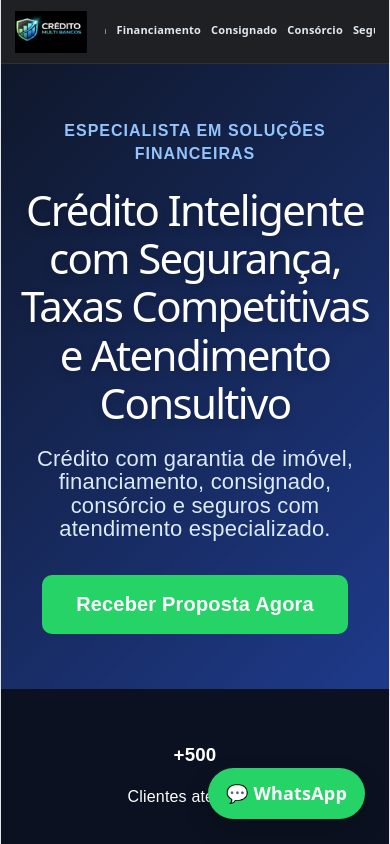
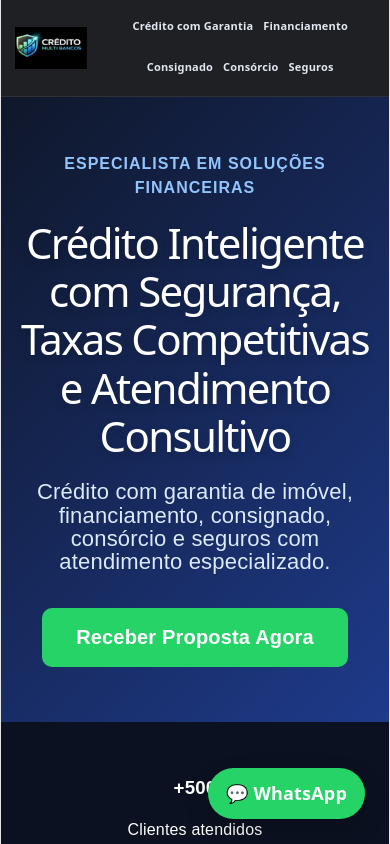
Before and after one commit to claudiofernand8647/meu-site, a React (Vite) app: page / in a window 390 px wide. Shown: the top 844 px of the page. Built offline with nearby package versions, Linux system fonts and the light colour scheme.

Commit message:
Melhoria navbar mobile

```diff
--- a/src/components/Navbar.jsx
+++ b/src/components/Navbar.jsx
@@ -51,9 +51,10 @@ function Navbar() {
     display: "flex",
     gap: window.innerWidth < 768 ? "10px" : "22px",
     alignItems: "center",
-    overflowX: "auto",
-    whiteSpace: "nowrap",
-    scrollbarWidth: "none",
+    overflowX: window.innerWidth < 768 ? "visible" : "auto",
+    whiteSpace: window.innerWidth < 768 ? "normal" : "nowrap",
+
+flexWrap: window.innerWidth < 768 ? "wrap" : "nowrap",    scrollbarWidth: "none",
     msOverflowStyle: "none",
     flex: 1,
     justifyContent: "center",
@@ -92,7 +93,8 @@ function Navbar() {
           ))}
 
           {/* CTA */}
-          <a
+          {window.innerWidth >= 768 && (
+  <a
             href="https://wa.me/5511933739876"
             target="_blank"
             style={{
@@ -108,6 +110,7 @@ function Navbar() {
           >
             WhatsApp
           </a>
+          )}
         </div>
 
       </div>
```
